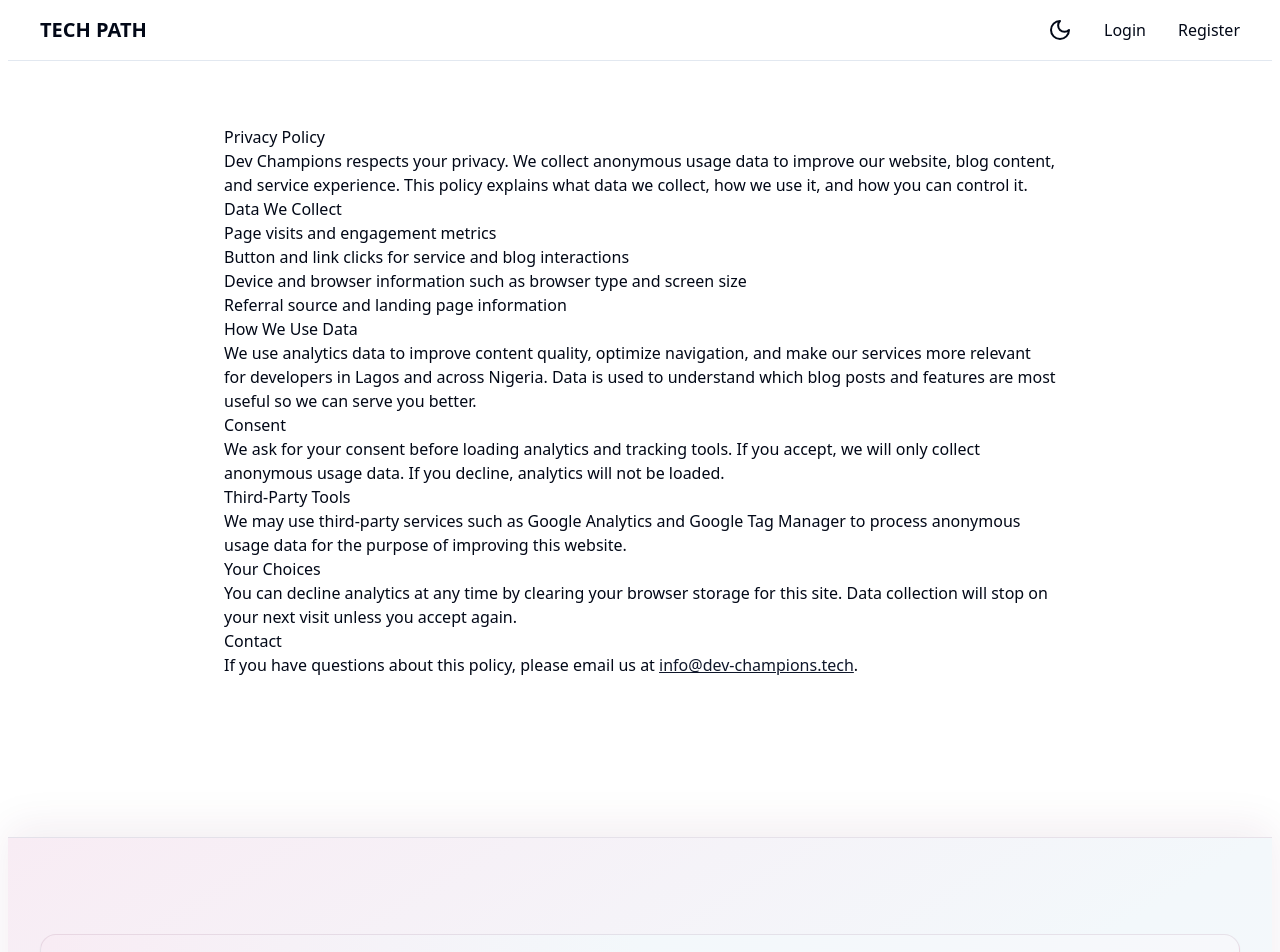
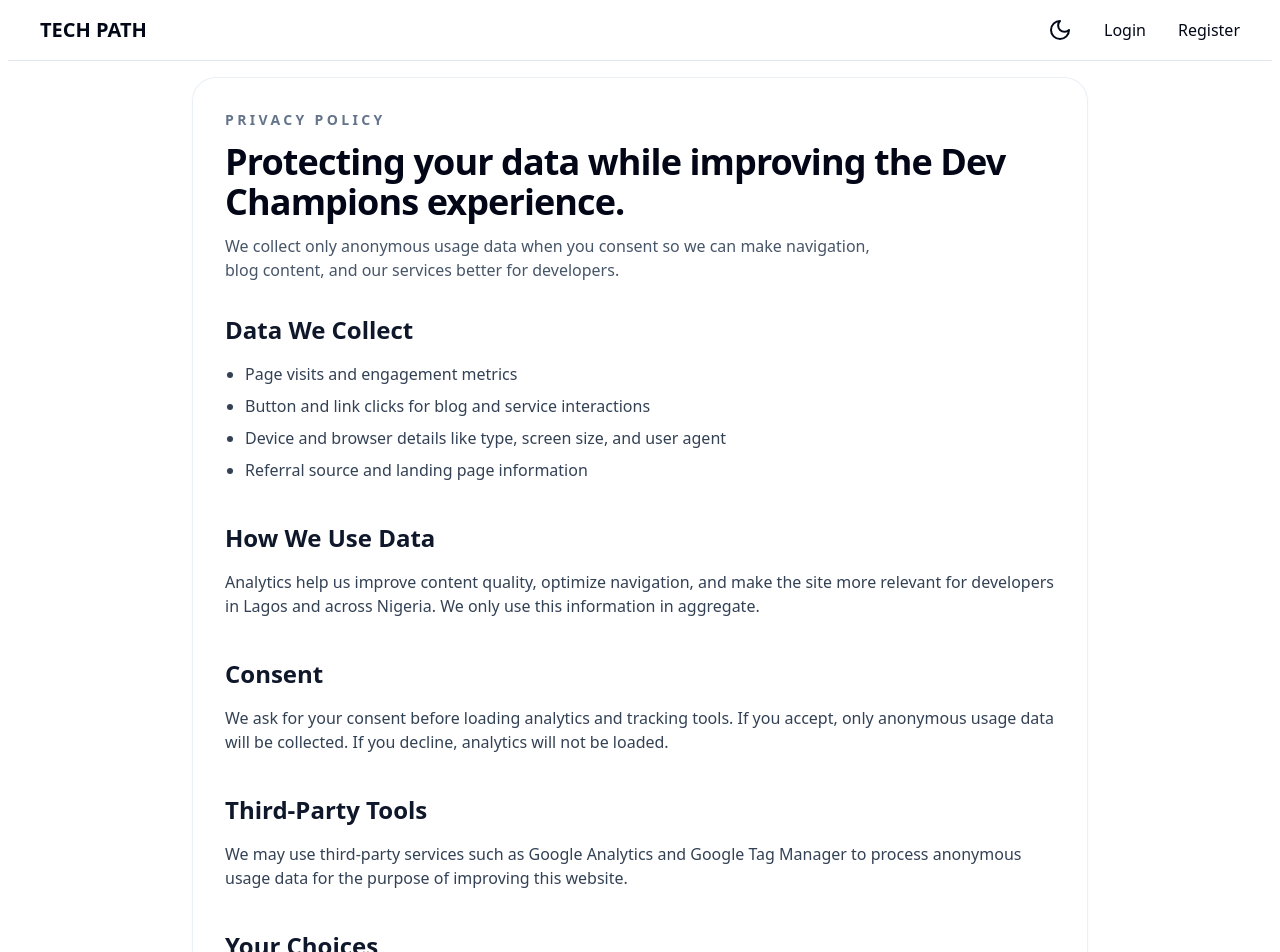
Before and after one commit to Dev-Champions-Projects/web-blog, a Next.js app: page /privacy in a window 1280 px wide. Shown: the top 952 px of the page. Built offline with nearby package versions, Linux system fonts and the light colour scheme; no server answers; what @edgestore/react would draw is missing.

Commit message:
improving terms/user consent

```diff
--- a/app/privacy/page.tsx
+++ b/app/privacy/page.tsx
@@ -1,66 +1,106 @@
+import Container from "@/components/layout/Container";
+import type { Metadata } from "next";
+
+export const metadata: Metadata = {
+  title: "Privacy Policy | Dev Champions",
+  description:
+    "Learn how Dev Champions handles analytics, consent, and privacy for the developer blog and services.",
+};
+
 export default function PrivacyPage() {
   return (
-    <main className="mx-auto max-w-4xl px-4 py-16 sm:px-6 lg:px-8">
-      <div className="prose prose-slate dark:prose-invert">
-        <h1>Privacy Policy</h1>
-        <p>
-          Dev Champions respects your privacy. We collect anonymous usage data
-          to improve our website, blog content, and service experience. This
-          policy explains what data we collect, how we use it, and how you can
-          control it.
+    <Container>
+      <section className="mx-auto w-full max-w-4xl space-y-8 rounded-3xl border border-slate-200/70 bg-white/90 p-8 shadow-sm shadow-slate-900/5 dark:border-slate-700/80 dark:bg-slate-950/80 dark:shadow-none">
+        <div className="space-y-3">
+          <p className="text-sm font-semibold uppercase tracking-[0.24em] text-slate-500 dark:text-slate-400">
+            Privacy Policy
           </p>
+          <h1 className="text-3xl font-semibold tracking-tight text-slate-950 dark:text-white sm:text-4xl">
+            Protecting your data while improving the Dev Champions experience.
+          </h1>
+          <p className="max-w-2xl text-slate-600 dark:text-slate-300">
+            We collect only anonymous usage data when you consent so we can make
+            navigation, blog content, and our services better for developers.
+          </p>
+        </div>
 
-        <h2>Data We Collect</h2>
-        <ul>
+        <div className="space-y-10 text-slate-700 dark:text-slate-300">
+          <article className="space-y-4">
+            <h2 className="text-2xl font-semibold text-slate-900 dark:text-white">
+              Data We Collect
+            </h2>
+            <ul className="list-disc space-y-2 pl-5">
               <li>Page visits and engagement metrics</li>
-          <li>Button and link clicks for service and blog interactions</li>
+              <li>Button and link clicks for blog and service interactions</li>
               <li>
-            Device and browser information such as browser type and screen size
+                Device and browser details like type, screen size, and user
+                agent
               </li>
               <li>Referral source and landing page information</li>
             </ul>
+          </article>
 
-        <h2>How We Use Data</h2>
+          <article className="space-y-4">
+            <h2 className="text-2xl font-semibold text-slate-900 dark:text-white">
+              How We Use Data
+            </h2>
             <p>
-          We use analytics data to improve content quality, optimize navigation,
-          and make our services more relevant for developers in Lagos and across
-          Nigeria. Data is used to understand which blog posts and features are
-          most useful so we can serve you better.
+              Analytics help us improve content quality, optimize navigation,
+              and make the site more relevant for developers in Lagos and across
+              Nigeria. We only use this information in aggregate.
             </p>
+          </article>
 
-        <h2>Consent</h2>
+          <article className="space-y-4">
+            <h2 className="text-2xl font-semibold text-slate-900 dark:text-white">
+              Consent
+            </h2>
             <p>
-          We ask for your consent before loading analytics and tracking tools.
-          If you accept, we will only collect anonymous usage data. If you
-          decline, analytics will not be loaded.
+              We ask for your consent before loading analytics and tracking
+              tools. If you accept, only anonymous usage data will be collected.
+              If you decline, analytics will not be loaded.
             </p>
+          </article>
 
-        <h2>Third-Party Tools</h2>
+          <article className="space-y-4">
+            <h2 className="text-2xl font-semibold text-slate-900 dark:text-white">
+              Third-Party Tools
+            </h2>
             <p>
-          We may use third-party services such as Google Analytics and Google
-          Tag Manager to process anonymous usage data for the purpose of
-          improving this website.
+              We may use third-party services such as Google Analytics and
+              Google Tag Manager to process anonymous usage data for the purpose
+              of improving this website.
             </p>
+          </article>
 
-        <h2>Your Choices</h2>
+          <article className="space-y-4">
+            <h2 className="text-2xl font-semibold text-slate-900 dark:text-white">
+              Your Choices
+            </h2>
             <p>
-          You can decline analytics at any time by clearing your browser storage
-          for this site. Data collection will stop on your next visit unless you
-          accept again.
+              You can decline analytics at any time by clearing your browser
+              storage for this site. Data collection will stop on your next
+              visit unless you accept again.
             </p>
+          </article>
 
-        <h2>Contact</h2>
+          <article className="space-y-4">
+            <h2 className="text-2xl font-semibold text-slate-900 dark:text-white">
+              Contact
+            </h2>
             <p>
               If you have questions about this policy, please email us at{" "}
               <a
                 href="mailto:info@dev-champions.tech"
-            className="text-slate-900 dark:text-slate-100 underline"
+                className="font-medium text-slate-900 underline decoration-slate-300 underline-offset-4 transition hover:text-slate-700 dark:text-slate-100 dark:hover:text-slate-200"
               >
                 info@dev-champions.tech
               </a>
               .
             </p>
+          </article>
         </div>
-    </main>
+      </section>
+    </Container>
   );
 }
--- a/app/terms/page.tsx
+++ b/app/terms/page.tsx
@@ -1,49 +1,89 @@
+import Container from "@/components/layout/Container";
+import type { Metadata } from "next";
+
+export const metadata: Metadata = {
+  title: "Terms & Conditions | Dev Champions",
+  description:
+    "Read the terms and conditions for using Dev Champions, including content use, conduct, and analytics consent.",
+};
+
 export default function TermsPage() {
   return (
-    <main className="mx-auto max-w-4xl px-4 py-16 sm:px-6 lg:px-8">
-      <div className="prose prose-slate dark:prose-invert">
-        <h1>Terms & Conditions</h1>
+    <Container>
+      <section className="mx-auto w-full max-w-4xl space-y-8 rounded-3xl border border-slate-200/70 bg-white/90 p-8 shadow-sm shadow-slate-900/5 dark:border-slate-700/80 dark:bg-slate-950/80 dark:shadow-none">
+        <div className="space-y-3">
+          <p className="text-sm font-semibold uppercase tracking-[0.24em] text-slate-500 dark:text-slate-400">
+            Terms & Conditions
+          </p>
+          <h1 className="text-3xl font-semibold tracking-tight text-slate-950 dark:text-white sm:text-4xl">
+            Use of Dev Champions and our developer content.
+          </h1>
+          <p className="max-w-2xl text-slate-600 dark:text-slate-300">
+            By using Dev Champions, you agree to these terms and the way we
+            handle analytics and external links.
+          </p>
+        </div>
+
+        <div className="space-y-10 text-slate-700 dark:text-slate-300">
+          <article className="space-y-4">
+            <h2 className="text-2xl font-semibold text-slate-900 dark:text-white">
+              Use of Content
+            </h2>
             <p>
-          Welcome to Dev Champions. By using our website, you agree to these
-          terms and conditions. Please read them carefully.
+              All content on this site is for informational purposes only.
+              Content may not be reproduced or redistributed without permission.
             </p>
+          </article>
 
-        <h2>Use of Content</h2>
+          <article className="space-y-4">
+            <h2 className="text-2xl font-semibold text-slate-900 dark:text-white">
+              User Conduct
+            </h2>
             <p>
-          All content on this site is for informational purposes only. You may
-          not reproduce or redistribute content without permission.
+              You agree not to use Dev Champions for unlawful activities or to
+              post harmful content. Respectful and honest use helps the entire
+              community.
             </p>
+          </article>
 
-        <h2>User Conduct</h2>
+          <article className="space-y-4">
+            <h2 className="text-2xl font-semibold text-slate-900 dark:text-white">
+              Analytics and Consent
+            </h2>
             <p>
-          Users agree not to use our website for unlawful activities or to post
-          harmful content.
+              We may collect anonymous usage data only after you provide consent
+              through the consent banner. This data helps us improve the site
+              and blog experience.
             </p>
+          </article>
 
-        <h2>Analytics and Consent</h2>
+          <article className="space-y-4">
+            <h2 className="text-2xl font-semibold text-slate-900 dark:text-white">
+              External Links
+            </h2>
             <p>
-          We may collect anonymous usage data if you consent via the consent
-          banner. This helps us improve our services and user experience.
+              Our site may link to external websites. We are not responsible for
+              the content or privacy practices of third-party sites.
             </p>
+          </article>
 
-        <h2>External Links</h2>
-        <p>
-          Our site may contain links to external websites. We are not
-          responsible for the content or practices of those sites.
-        </p>
-
-        <h2>Contact</h2>
+          <article className="space-y-4">
+            <h2 className="text-2xl font-semibold text-slate-900 dark:text-white">
+              Contact
+            </h2>
             <p>
               If you have questions about these terms, please contact us at{" "}
               <a
                 href="mailto:info@dev-champions.tech"
-            className="text-slate-900 dark:text-slate-100 underline"
+                className="font-medium text-slate-900 underline decoration-slate-300 underline-offset-4 transition hover:text-slate-700 dark:text-slate-100 dark:hover:text-slate-200"
               >
                 info@dev-champions.tech
               </a>
               .
             </p>
+          </article>
         </div>
-    </main>
+      </section>
+    </Container>
   );
 }
```
Lines whose indentation alone changed are shown as unchanged.
